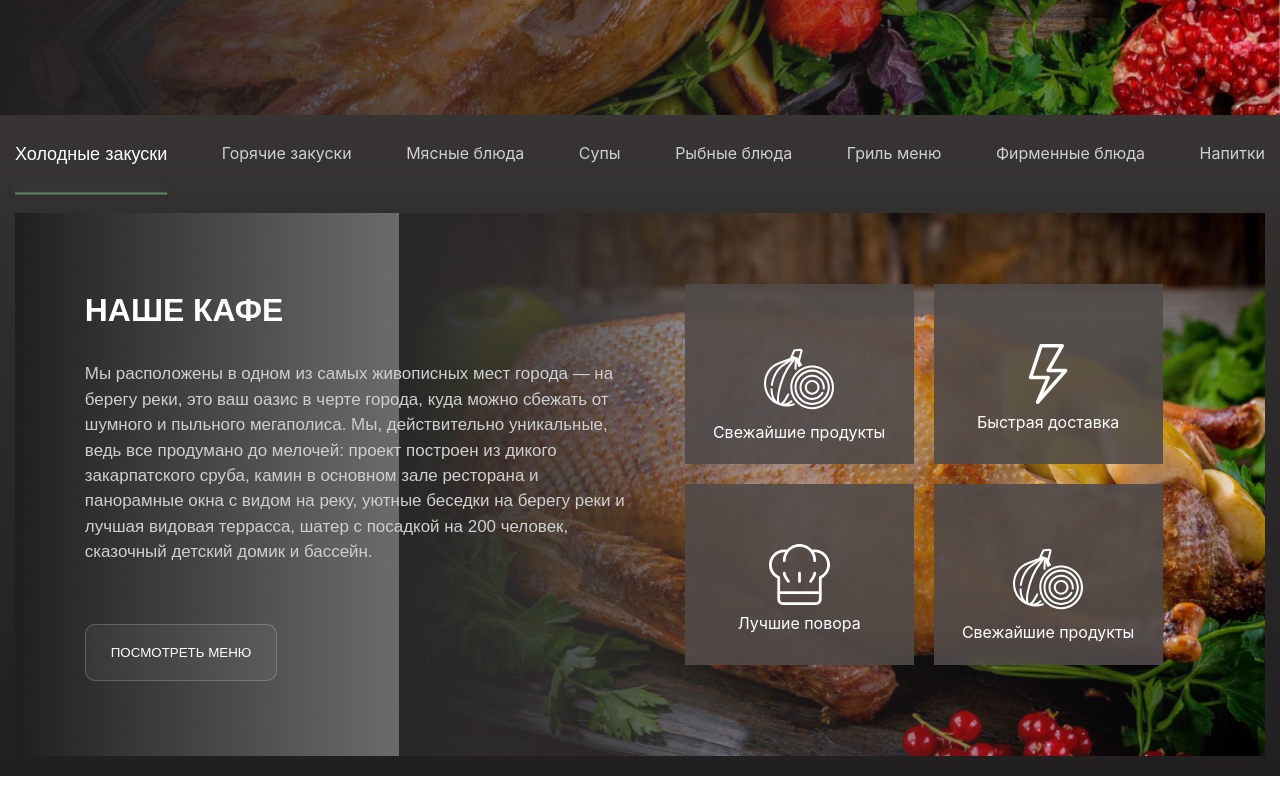
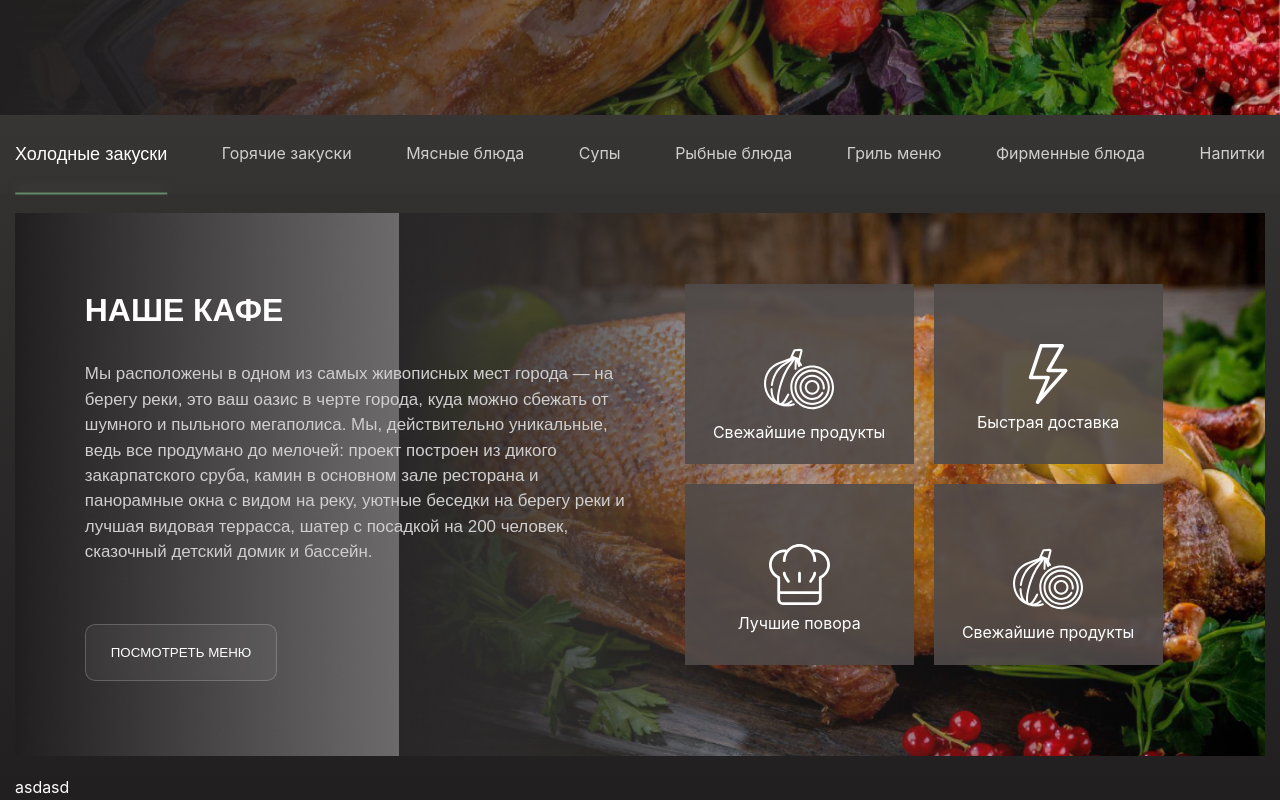
Before and after one commit to yrysNM/Food_Park, a React (Create React App) app: page / in a window 1280 px wide. Shown: the part 369-1169 px from the top of the page. Before the commit the page ends 1145 px from the top, so only its background shows below. Built offline with nearby package versions, Linux system fonts and the light colour scheme.

Commit message:
Footer Start

```diff
--- /dev/null
+++ b/src/components/app-footer/App-Footer.js
@@ -0,0 +1,19 @@
+import './App-Footer.scss'
+
+import React from 'react';
+
+const AppFooter = () => {
+  return (
+    <>
+        <footer className="footer">
+            <div className="container">
+                <div className="footer__inner">
+                    asdasd
+                </div>
+            </div>
+        </footer>
+    </>
+  );
+}
+
+export default AppFooter;
--- a/src/components/app/App.js
+++ b/src/components/app/App.js
@@ -1,12 +1,14 @@
 import React from 'react';
 import AppSubmenu from '../app-submenu/App-Submenu';
 import AppAbout from '../app-about/App-About';
+import AppFooter from '../app-footer/App-Footer';
 
 function App() {
   return (
     <>
       <AppSubmenu />
       <AppAbout />
+      <AppFooter />
     </>
   );
 }
```
Also changed, not shown: src/components/app-footer/App-Footer.scss (added).
